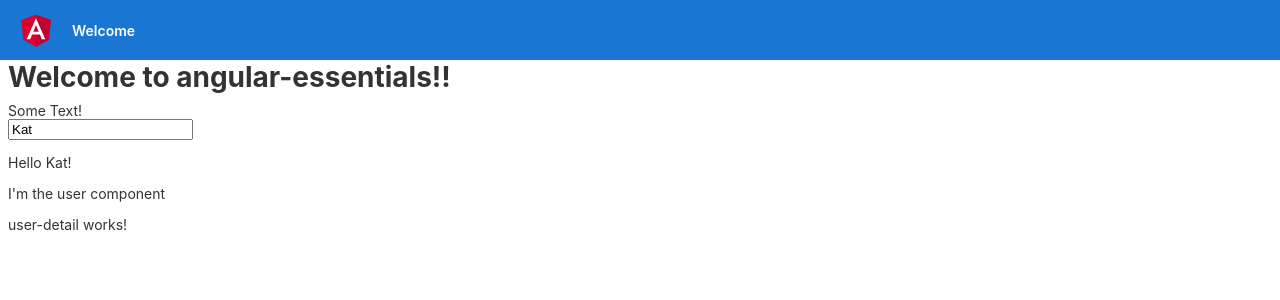
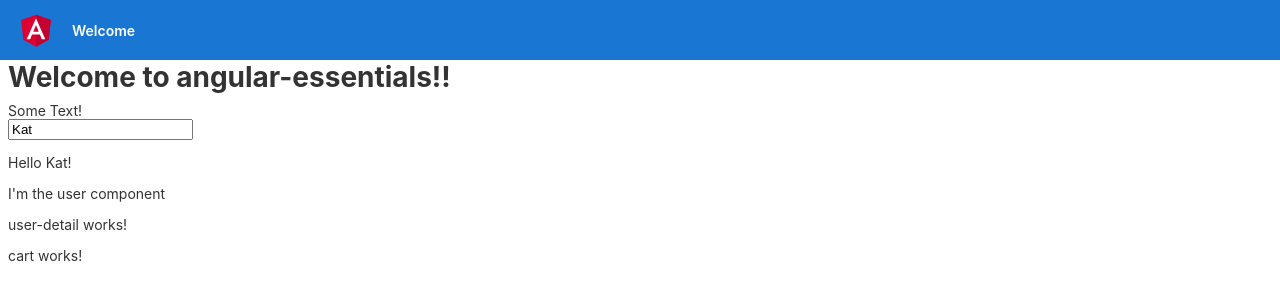
Before and after one commit to kdboudreau/learning-angular-condensed, an Angular app: page / in a window 1280 px wide. Shown: the top 300 px of the page. Built offline with nearby package versions, Linux system fonts and the light colour scheme.

Commit message:
adding items

```diff
--- a/src/app/app.component.html
+++ b/src/app/app.component.html
@@ -17,3 +17,4 @@
 <P>Some Text!</P>
 
 <app-user [name]="rootName" (nameChanged)="onNameChanged($event)"></app-user>
+<app-cart [items]="rootItems"></app-cart>
--- a/src/app/app.component.ts
+++ b/src/app/app.component.ts
@@ -12,4 +12,6 @@ export class AppComponent {
   onNameChanged(newName) {
     this.rootName = newName;
   }
+
+  rootItems = ['Apples', 'Bananas', 'Cherries']
 }
--- a/src/app/app.module.ts
+++ b/src/app/app.module.ts
@@ -2,7 +2,7 @@ import { BrowserModule } from '@angular/platform-browser';
 import { NgModule } from '@angular/core';
 
 import { AppComponent } from './app.component';
-import { UserComponent } from './user.component';
+import { UserComponent } from './Old Files/user.component';
 import { FormsModule } from '@angular/forms';
 import { DashboardComponent } from './Old Files/dashboard.component';
 import { UserDetailComponent } from './Old Files/user-detail/user-detail.component';
--- a/src/app/cart/cart.component.ts
+++ b/src/app/cart/cart.component.ts
@@ -1,4 +1,4 @@
-import { Component, OnInit } from '@angular/core';
+import { Component, Input, OnInit } from '@angular/core';
 
 @Component({
   selector: 'app-cart',
@@ -6,6 +6,7 @@ import { Component, OnInit } from '@angular/core';
   styleUrls: ['./cart.component.css']
 })
 export class CartComponent implements OnInit {
+  @Input() items = [];
 
   constructor() { }
 
```
Also changed, not shown: src/app/Old Files/user.component.ts (renamed from src/app/user.component.ts).
